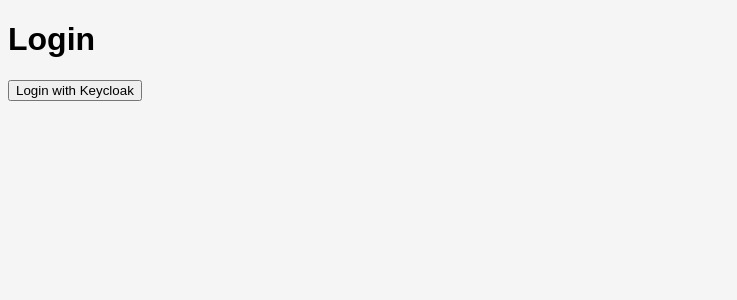
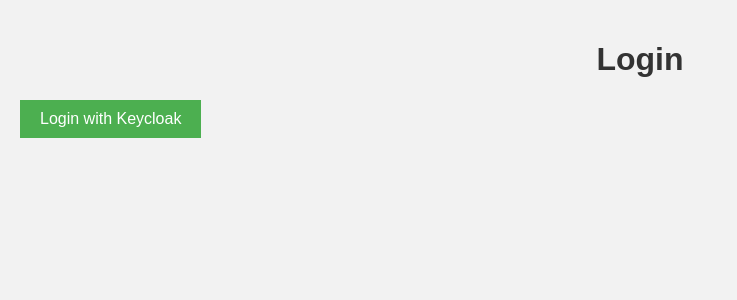
Before and after one commit to ia-usgs/work_project, a Flask app: page /login in a window 1280 px wide. Shown: the top 300 px of the page, without its empty margins (0-737 px from the left). Run offline with Flask 3, Linux system fonts and the light colour scheme.

Commit message:
Update styles.css

```diff
--- a/static/styles.css
+++ b/static/styles.css
@@ -1,31 +1,32 @@
 body {
     font-family: Arial, sans-serif;
-  background-color: #f5f5f5;
+    background-color: #f2f2f2;
+    margin: 0;
+    padding: 20px;
 }
 
-.navbar {
-  background-color: #333;
-  color: white;
-  padding: 10px;
+h1 {
+    color: #333;
+    text-align: center;
 }
 
-.navbar a {
+button {
+    background-color: #4caf50;
     color: white;
-  text-decoration: none;
-}
-
-.navbar a:hover {
-  background-color: #383838;
-  color: white;
+    border: none;
+    padding: 10px 20px;
+    font-size: 16px;
+    cursor: pointer;
+    margin-bottom: 20px;
 }
 
 table {
+    width: 100%;
     border-collapse: collapse;
-  width: 100%;
 }
 
 th, td {
-  padding: 16px;
+    padding: 10px;
     text-align: left;
     border-bottom: 1px solid #ddd;
 }
@@ -34,6 +35,10 @@ th {
     background-color: #f2f2f2;
 }
 
+tr:nth-child(even) {
+    background-color: #f9f9f9;
+}
+
 tr:hover {
     background-color: #f5f5f5;
 }
```
Lines whose indentation alone changed are shown as unchanged.
